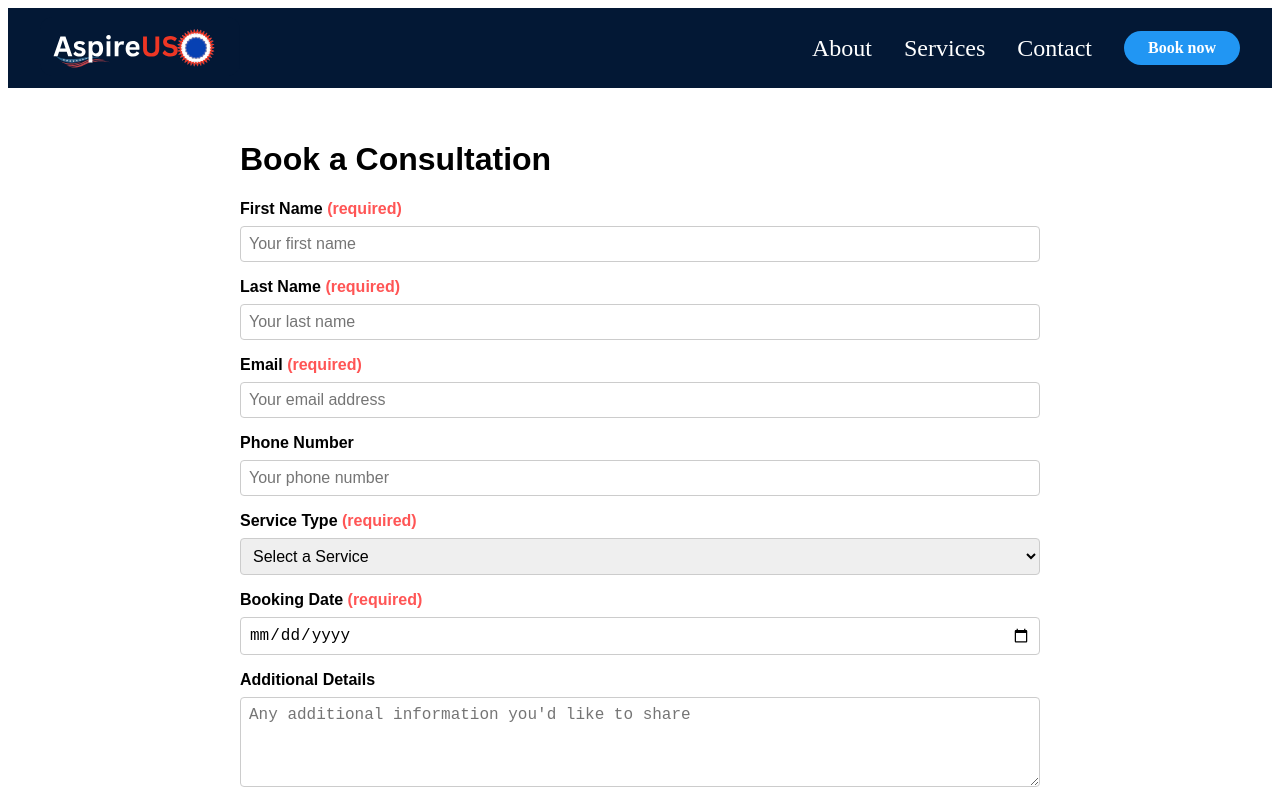
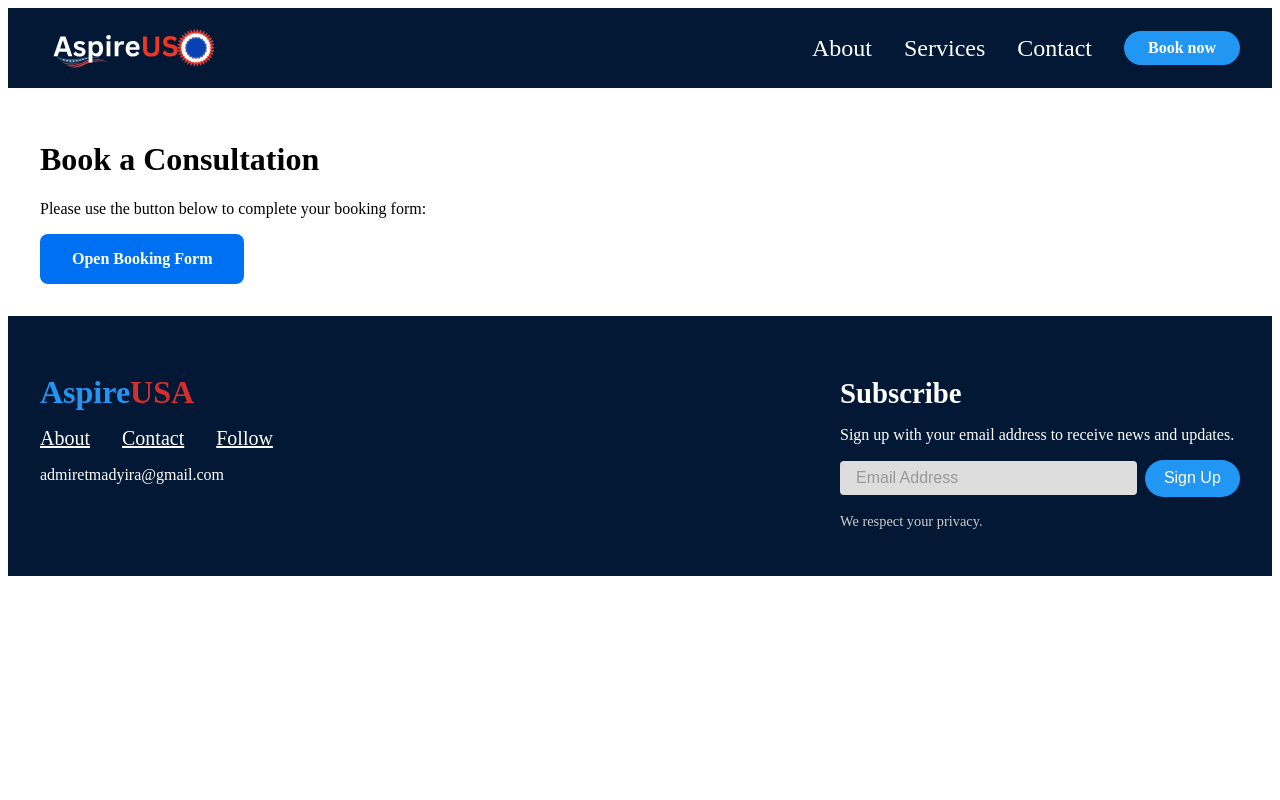
Before and after one commit to Mireinstein/AspireUS, a Next.js app: page /book in a window 1280 px wide. Shown: the top 800 px of the page. Built offline with nearby package versions, Linux system fonts and the light colour scheme.

Commit message:
Set up form for booking.

```diff
--- a/pages/book.js
+++ b/pages/book.js
@@ -1,156 +1,27 @@
 // pages/book.js
-import React, { useState } from 'react';
-import styles from '../styles/Book.module.css';
+import React from 'react';
 
 export default function Booking() {
-  // Initialize state for the form fields
-  const [formData, setFormData] = useState({
-    firstName: '',
-    lastName: '',
-    email: '',
-    phone: '',
-    serviceType: '',
-    bookingDate: '',
-    bookingTime: '',
-    message: '',
-  });
-
-  // Handle input changes for all fields
-  const handleChange = (e) => {
-    const { name, value } = e.target;
-    setFormData((prevData) => ({ ...prevData, [name]: value }));
-  };
-
-  // Handle form submission
-  const handleSubmit = (e) => {
-    e.preventDefault();
-    // TODO: Do the actual booking
-    console.log('Booking submitted:', formData);
-    alert('Thank you for your booking! We will be in touch shortly.');
-
-    // Optionally, reset the form:
-    setFormData({
-      firstName: '',
-      lastName: '',
-      email: '',
-      phone: '',
-      serviceType: '',
-      bookingDate: '',
-      bookingTime: '',
-      message: '',
-    });
-  };
-
   return (
-    <div className={styles.bookingContainer}>
+    <div style={{ padding: '2rem' }}>
       <h1>Book a Consultation</h1>
-      <form className={styles.bookingForm} onSubmit={handleSubmit}>
-        {/* First Name */}
-        <div className={styles.formGroup}>
-          <label htmlFor="firstName">
-            First Name <span style={{ color: '#ff5555' }}>(required)</span>
-          </label>
-          <input
-            type="text"
-            id="firstName"
-            name="firstName"
-            value={formData.firstName}
-            onChange={handleChange}
-            required
-            placeholder="Your first name"
-          />
-        </div>
-        {/* Last Name */}
-        <div className={styles.formGroup}>
-          <label htmlFor="lastName">
-            Last Name <span style={{ color: '#ff5555' }}>(required)</span>
-          </label>
-          <input
-            type="text"
-            id="lastName"
-            name="lastName"
-            value={formData.lastName}
-            onChange={handleChange}
-            required
-            placeholder="Your last name"
-          />
-        </div>
-        {/* Email */}
-        <div className={styles.formGroup}>
-          <label htmlFor="email">
-            Email <span style={{ color: '#ff5555' }}>(required)</span>
-          </label>
-          <input
-            type="email"
-            id="email"
-            name="email"
-            value={formData.email}
-            onChange={handleChange}
-            required
-            placeholder="Your email address"
-          />
-        </div>
-        {/* Phone Number */}
-        <div className={styles.formGroup}>
-          <label htmlFor="phone">Phone Number</label>
-          <input
-            type="tel"
-            id="phone"
-            name="phone"
-            value={formData.phone}
-            onChange={handleChange}
-            placeholder="Your phone number"
-          />
-        </div>
-        {/* Service Type */}
-        <div className={styles.formGroup}>
-          <label htmlFor="serviceType">
-            Service Type <span style={{ color: '#ff5555' }}>(required)</span>
-          </label>
-          <select
-            id="serviceType"
-            name="serviceType"
-            value={formData.serviceType}
-            onChange={handleChange}
-            required
-          >
-            <option value="">Select a Service</option>
-            <option value="hourly">Hourly Consultation</option>
-            <option value="perCollege">Per College Support</option>
-            <option value="comprehensive">Comprehensive Support</option>
-          </select>
-        </div>
-        {/* Booking Date */}
-        <div className={styles.formGroup}>
-          <label htmlFor="bookingDate">
-            Booking Date <span style={{ color: '#ff5555' }}>(required)</span>
-          </label>
-          <input
-            type="date"
-            id="bookingDate"
-            name="bookingDate"
-            value={formData.bookingDate}
-            onChange={handleChange}
-            required
-          />
-        </div>
-        {/* Additional Message */}
-        <div className={styles.formGroup}>
-          <label htmlFor="message">Additional Details</label>
-          <textarea
-            id="message"
-            name="message"
-            value={formData.message}
-            onChange={handleChange}
-            rows="4"
-            placeholder="Any additional information you'd like to share"
-          />
-        </div>
-        {/* Submit Button */}
-        <button type="submit" className={styles.submitButton}>
-          Submit Booking
-        </button>
-      </form>
+      <p>Please use the button below to complete your booking form:</p>
+      <a
+        href="https://docs.google.com/forms/d/e/1FAIpQLSf-Fx2aMZnFimO_ZcglaGWR9bIMbkrPqOogNdui1bFzHFOtOg/viewform"
+        target="_blank"
+        rel="noopener noreferrer"
+        style={{
+          display: 'inline-block',
+          padding: '1rem 2rem',
+          backgroundColor: '#0070f3',
+          color: '#fff',
+          borderRadius: '8px',
+          textDecoration: 'none',
+          fontWeight: 'bold'
+        }}
+      >
+        Open Booking Form
+      </a>
     </div>
   );
 }
```
Also changed, not shown: pages/services.js (+4 -4 lines).
